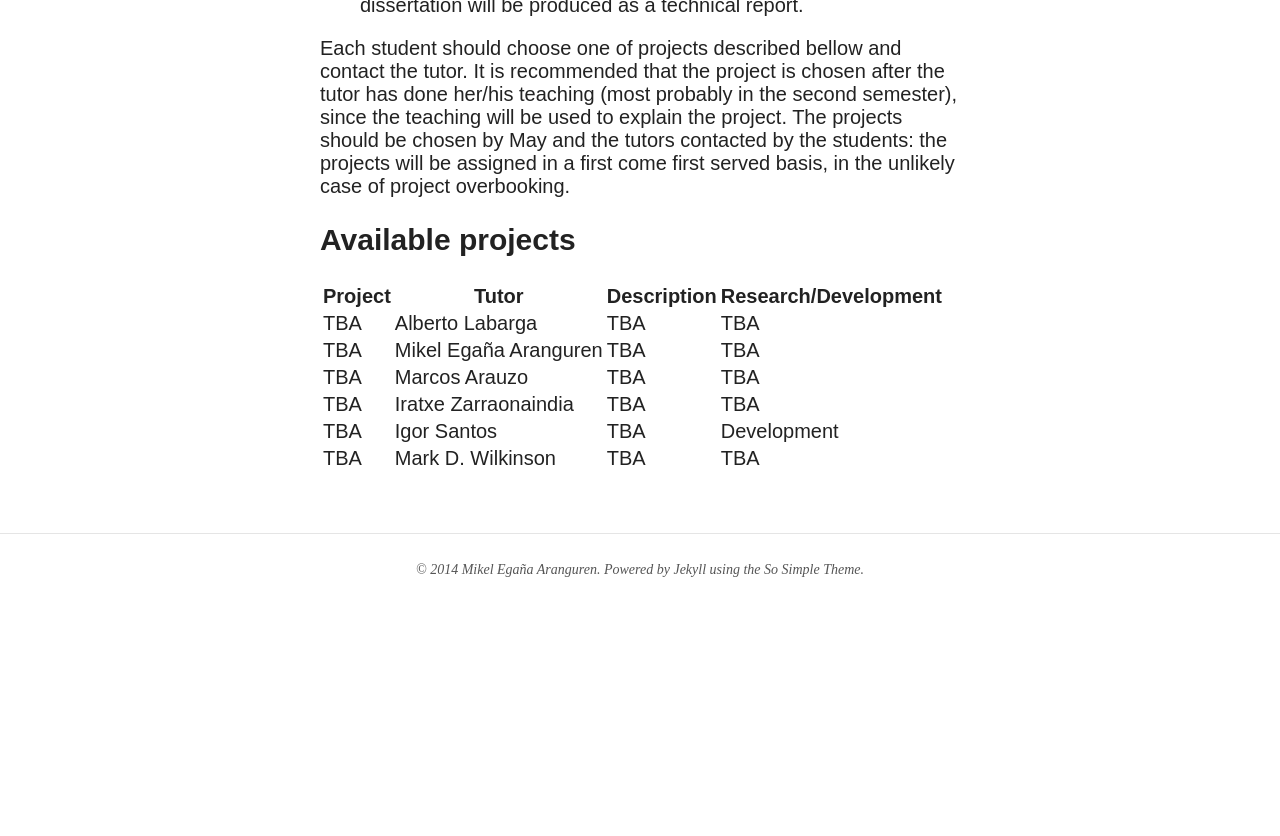
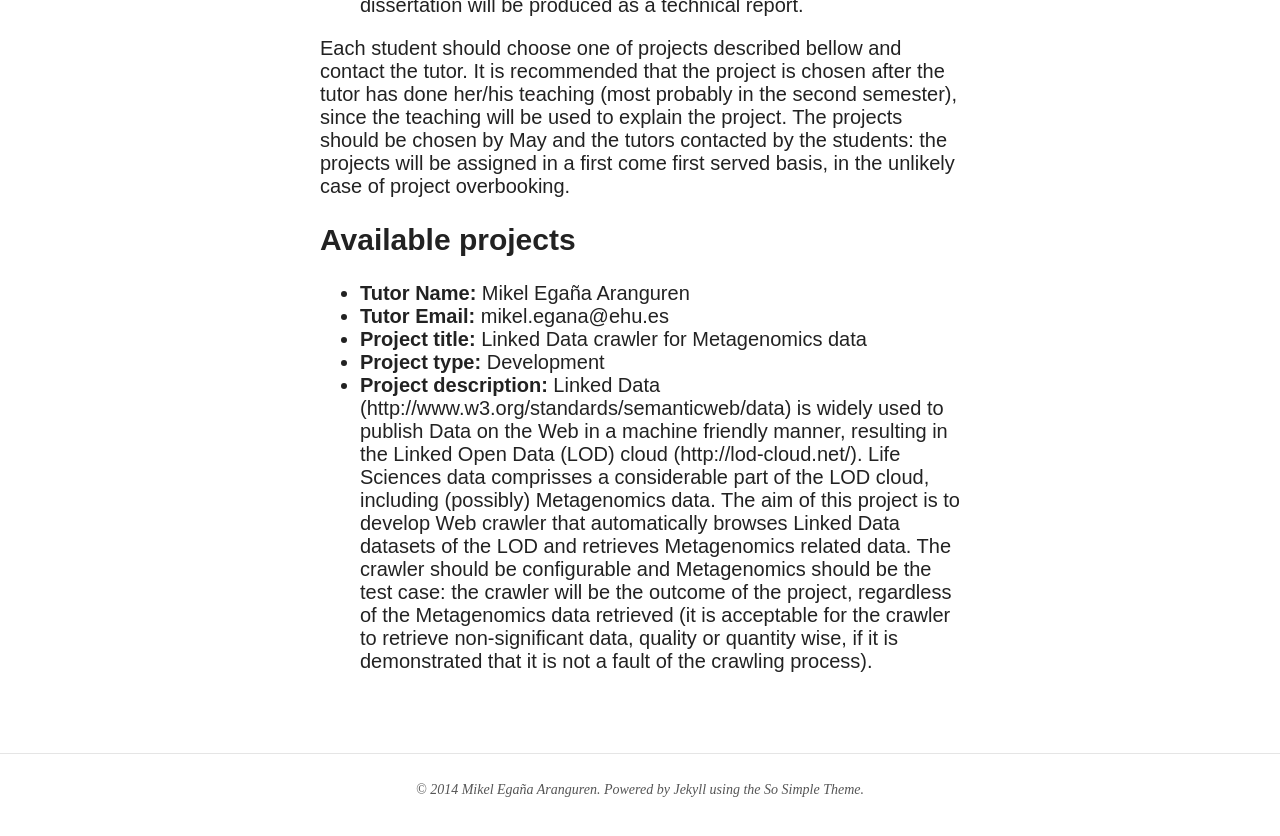
Before and after one commit to mikel-egana-aranguren/EHU-MSc-Bioinformatics, a Jekyll site: the page built from projects.md, in a window 1280 px wide and 900 px high, scrolled down 742 px. Shown: the top 836 px of the window. Built offline with Jekyll 4.4.1, drawn with Linux system fonts in a browser that asks for light colours; nearby versions of some CDN libraries; before the commit the page ends 1422 px from its top, so only the background shows below that.

Commit message:
Project added

```diff
--- a/projects.md
+++ b/projects.md
@@ -27,11 +27,8 @@ Each student should choose one of projects described bellow and contact the tuto
 Available projects
 ==================
 
-| Project | Tutor | Description  | Research/Development |
-| ------------- |-------------| -----|
-|  TBA     | Alberto Labarga | TBA |  TBA |
-|  TBA     | Mikel Egaña Aranguren | TBA |  TBA |
-|  TBA     | Marcos Arauzo | TBA |  TBA |
-|  TBA     | Iratxe Zarraonaindia | TBA |  TBA |
-|  TBA     | Igor Santos | TBA |  Development |
-|  TBA     | Mark D. Wilkinson | TBA |  TBA |
+* **Tutor Name:** Mikel Egaña Aranguren
+* **Tutor Email:** mikel.egana@ehu.es
+* **Project title:** Linked Data crawler for Metagenomics data
+* **Project type:** Development
+* **Project description:** Linked Data (http://www.w3.org/standards/semanticweb/data) is widely used to publish Data on the Web in a machine friendly manner, resulting in the Linked Open Data (LOD) cloud (http://lod-cloud.net/). Life Sciences data comprisses a considerable part of the LOD cloud, including (possibly) Metagenomics data. The aim of this project is to develop Web crawler that automatically browses Linked Data datasets of the LOD and retrieves Metagenomics related data. The crawler should be configurable and Metagenomics should be the test case: the crawler will be the outcome of the project, regardless of the Metagenomics data retrieved (it is acceptable for the crawler to retrieve non-significant data, quality or quantity wise, if it is demonstrated that it is not a fault of the crawling process).
```
